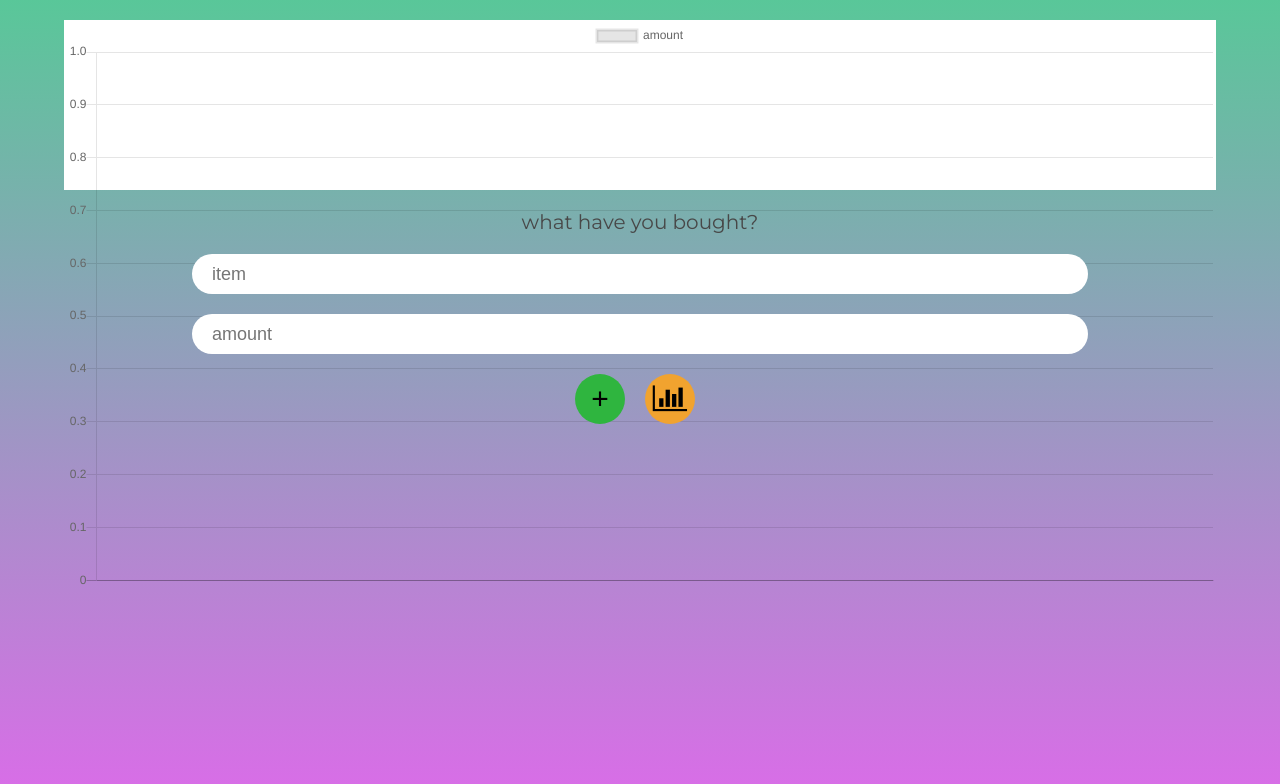
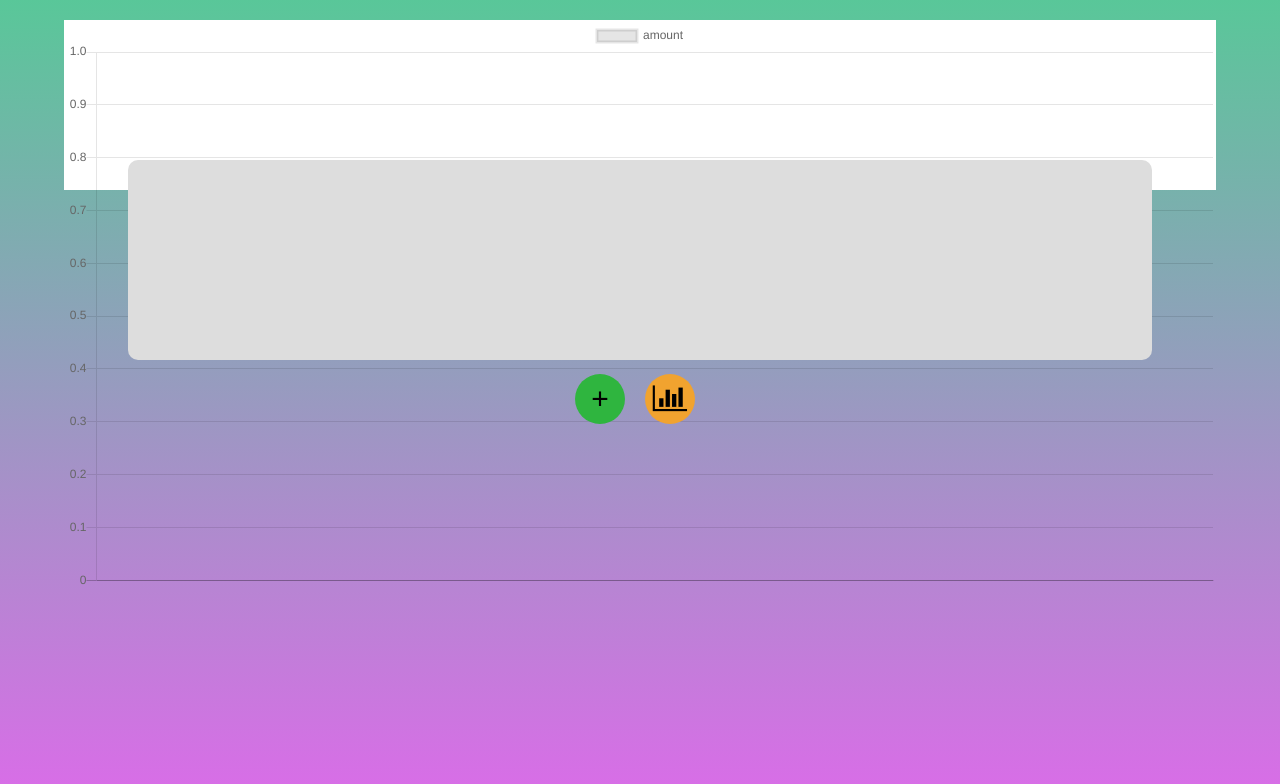
Before and after one commit to armanrozika/money-tracker, a Vue app: page /#/ in a window 1280 px wide. Shown: the top 784 px of the page. Built offline with nearby package versions, Linux system fonts and the light colour scheme; no server answers; the database is empty.

Commit message:
add ui element

```diff
--- a/package.json
+++ b/package.json
@@ -33,6 +33,7 @@
     "friendly-errors-webpack-plugin": "^1.6.1",
     "html-webpack-plugin": "^2.30.1",
     "node-notifier": "^5.1.2",
+    "node-sass": "^4.9.3",
     "optimize-css-assets-webpack-plugin": "^3.2.0",
     "ora": "^1.2.0",
     "portfinder": "^1.0.13",
@@ -40,6 +41,7 @@
     "postcss-loader": "^2.0.8",
     "postcss-url": "^7.2.1",
     "rimraf": "^2.6.0",
+    "sass-loader": "^7.1.0",
     "semver": "^5.3.0",
     "shelljs": "^0.7.6",
     "uglifyjs-webpack-plugin": "^1.1.1",
--- a/src/components/Dashboard.vue
+++ b/src/components/Dashboard.vue
@@ -1,8 +1,10 @@
 <template>
 	<div id="dashboard">
+		<div class="blur">
 			<div class="main-chart">
 				<canvas id="mychart"> </canvas>
 			</div>
+
 			<form @submit.prevent="reportMoney">
 
 				<p>what have you bought?</p>
@@ -13,9 +15,17 @@
 				<input type="hidden" v-model="month">
 				<input type="hidden" v-model="year">
 				<br>
-			<button type="submit">&plus;</button>
+				<button type="submit" @click="blur">&plus;</button>
 				<button id="analyze"><i class="fa fa-bar-chart"></i></button>
 			</form>
+
+		</div>
+
+		<div class="item-added">
+			<div class="close-quote">
+
+			</div>
+		</div>
 	</div>
 </template>
 
@@ -27,12 +37,11 @@
 	export default{
 		name: 'dashboard',
 		data(){
-
-			const clientHeight = window.innerHeight;
 			const date = new Date();
 			const dayName = ['Minggu', 'Senin', 'Selasa', 'Rabu', 'Kamis', 'Jumat', 'Sabtu'];
 			const monthName = ['Januari', 'Februari', 'Maret', 'April', 'Mei', 'Juni', 'Juli', 'Agustus', 'September', 'Oktober', 'November', 'Desember'];
 
+			//transform day (number) to day string name
 			function calcWeek(thisdate){
 				if(thisdate<=7){
 					return '1';
@@ -46,9 +55,10 @@
 			}
 
 			return {
-				//style binding
-				amount: null,
-				item: null,
+				amount: '',
+				item: '',
+
+				//automatically get day, week, month and year
 				day: dayName[date.getDay()],
 				week: calcWeek(date.getDate()),
 				month: monthName[date.getMonth()],
@@ -58,6 +68,7 @@
 
 		methods: {
 			reportMoney(){
+				if(this.item!='' && this.amount!=''){
 					db.collection('moneys').add({
 						amount: parseInt(this.amount),
 						item: this.item,
@@ -66,11 +77,14 @@
 						month: this.month,
 						year: this.year,
 						timestamp: new Date()
-
 					})
 					.then(docRef =>{
 					this.$router.push('/')
 					});
+				}else{
+					console.log('insert data')
+				}
+
 				this.amount = ''
 				this.item = ''
 			},
@@ -82,17 +96,16 @@
 
 			removeShadow(event){
 				event.target.style.boxShadow = 'none'
+			},
+
+			blur(){
+				let allDoc = document.querySelector('.blur');
+
+				allDoc.style.filter = 'blur(5px)'
 			}
 		},
 
 		created(){
-			// db.collection('moneys').get()
-			// .then(querySnapshot =>{
-			// 	querySnapshot.forEach(doc=>{
-			// 		//console.log(doc.data()); oputput: >object containing all db
-			// 	})
-			// });
-
 		},
 
 		mounted(){
@@ -118,22 +131,12 @@
 						},
 						options:{}
 					});
-				// querySnapshot.forEach(doc=>{
-				// 	//console.log(doc.data()); oputput: >object containing all db
-
-
-				// })
 			});
-
-
-
-
 		}
-
 	}
 </script>
 
-<style scoped>
+<style scoped lang="scss">
 	#dashboard{
 		width: 100%;
 		height: 100vh;
@@ -170,6 +173,7 @@
 		border: none;
 		border-radius: 25px;
 		outline: none;
+		transition: box-shadow 300ms ease;
 	}
 
 	button{
@@ -182,10 +186,22 @@
 		margin-right: 10px;
 	}
 
-
 	#analyze{
 		background: #f1a32f;
 		margin-left: 10px;
+	}
+	.blur{
+		transition: filter 300ms ease;
+	}
 
+	.item-added{
+		position: absolute;
+		width: 80%;
+		height: 200px;
+		background: #ddd;
+		top: 20%;
+		left: 50%;
+		transform: translateX(-50%);
+		border-radius: 10px;
 	}
 </style>
```
Also changed, not shown: 1 other file (tests, documents, lock files or other folders). Lines whose indentation alone changed are shown as unchanged.
